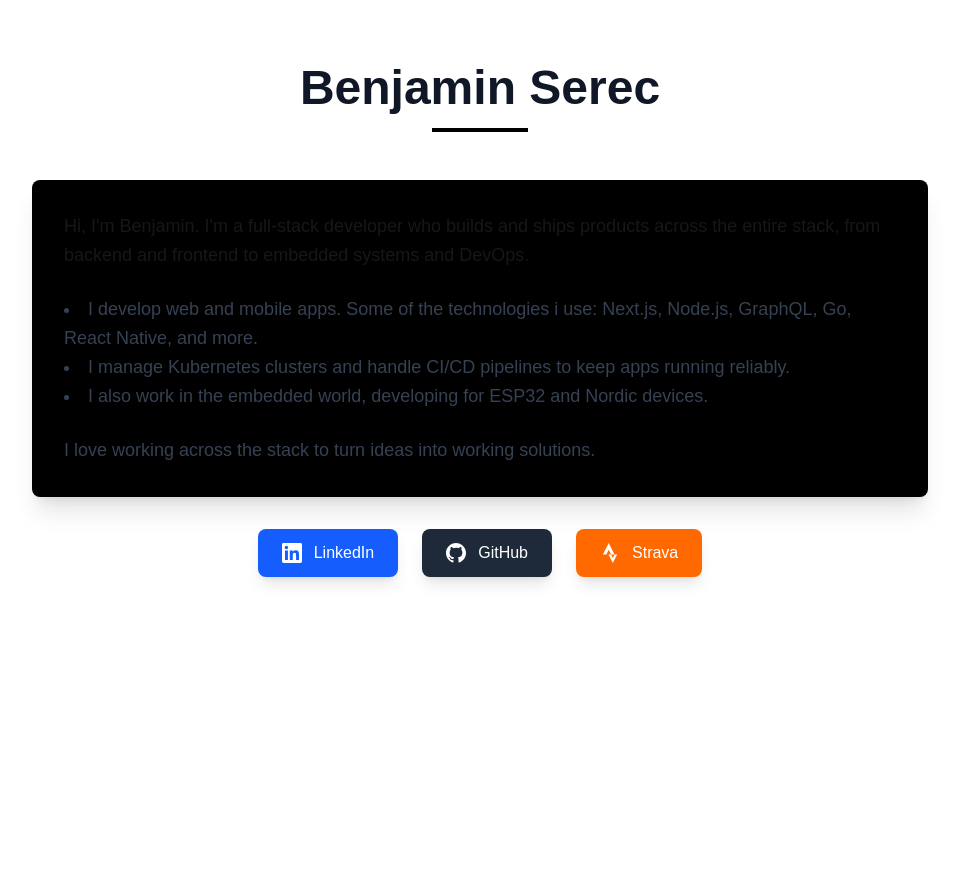
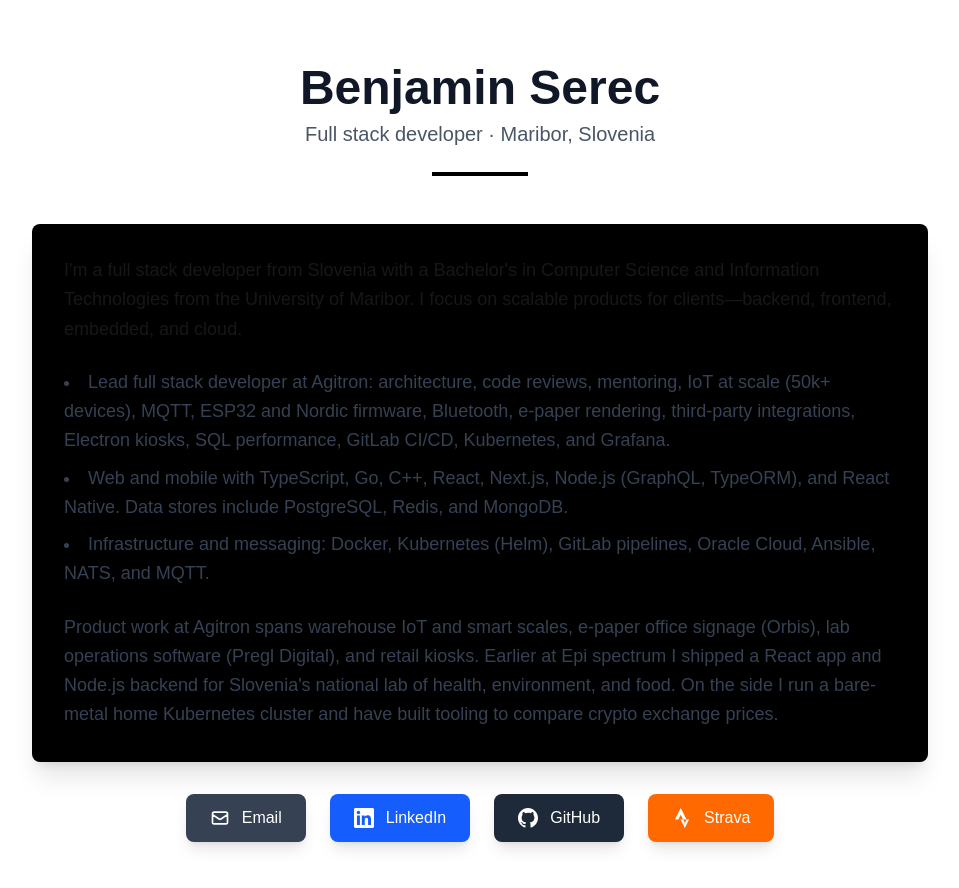
Before and after one commit to benjoboy/portfolio, a Next.js app: page / in a window 1280 px wide. Shown: the top 888 px of the page, without its empty margins (160-1119 px from the left). Before the commit the page ends 800 px from the top, so only its background shows below. Built offline with nearby package versions, Linux system fonts and the light colour scheme.

Commit message:
feat: update personal website layout and content with enhanced developer profile

```diff
--- a/src/app/layout.tsx
+++ b/src/app/layout.tsx
@@ -14,8 +14,9 @@
 })
 
 export const metadata: Metadata = {
-    title: "Benjamin Serec",
-    description: "Benjamin Serec's personal website",
+    title: "Benjamin Serec — Full stack developer",
+    description:
+        "Full stack developer in Maribor, Slovenia. TypeScript, Go, React, Next.js, Kubernetes, IoT. Bachelor CS, University of Maribor.",
     icons: {
         icon: "/icon.svg",
     },
--- a/src/app/page.tsx
+++ b/src/app/page.tsx
@@ -5,9 +5,12 @@
                 <div className="max-w-4xl mx-auto">
                     {/* Header Section */}
                     <div className="text-center mb-12">
-                        <h1 className="text-5xl font-bold text-gray-900 dark:text-white mb-4">
+                        <h1 className="text-5xl font-bold text-gray-900 dark:text-white mb-2">
                             Benjamin Serec
                         </h1>
+                        <p className="text-xl text-gray-600 dark:text-gray-400 mb-6">
+                            Full stack developer · Maribor, Slovenia
+                        </p>
                         <div className="w-24 h-1 bg-black dark:bg-white mx-auto mb-8"></div>
                     </div>
 
@@ -15,35 +18,65 @@
                     <div className="bg-black dark:bg-black-800 rounded-lg shadow-xl p-8 mb-8">
                         <div className="prose prose-lg max-w-none dark:prose-invert">
                             <p className="text-black-700 dark:text-gray-300 leading-relaxed text-lg mb-6">
-                                Hi, I&apos;m Benjamin. I&apos;m a full-stack developer who builds
-                                and ships products across the entire stack, from backend and
-                                frontend to embedded systems and DevOps.
+                                I&apos;m a full stack developer from Slovenia with a Bachelor&apos;s
+                                in Computer Science and Information Technologies from the
+                                University of Maribor. I focus on scalable products for
+                                clients—backend, frontend, embedded, and cloud.
                             </p>
 
-                            <ul className="text-gray-700 dark:text-gray-300 leading-relaxed text-lg mb-6 space-y-0 list-disc list-inside">
+                            <ul className="text-gray-700 dark:text-gray-300 leading-relaxed text-lg mb-6 space-y-2 list-disc list-inside">
                                 <li>
-                                    I develop web and mobile apps. Some of the technologies i use:
-                                    Next.js, Node.js, GraphQL, Go, React Native, and more.
+                                    Lead full stack developer at Agitron: architecture, code
+                                    reviews, mentoring, IoT at scale (50k+ devices), MQTT,
+                                    ESP32 and Nordic firmware, Bluetooth, e-paper rendering,
+                                    third-party integrations, Electron
+                                    kiosks, SQL performance, GitLab CI/CD, Kubernetes, and Grafana.
                                 </li>
                                 <li>
-                                    I manage Kubernetes clusters and handle CI/CD pipelines to keep
-                                    apps running reliably.
+                                    Web and mobile with TypeScript, Go, C++, React, Next.js,
+                                    Node.js (GraphQL, TypeORM), and React Native. Data stores
+                                    include PostgreSQL, Redis, and MongoDB.
                                 </li>
                                 <li>
-                                    I also work in the embedded world, developing for ESP32 and
-                                    Nordic devices.
+                                    Infrastructure and messaging: Docker, Kubernetes (Helm), GitLab
+                                    pipelines, Oracle Cloud, Ansible, NATS, and MQTT.
                                 </li>
                             </ul>
 
                             <p className="text-gray-700 dark:text-gray-300 leading-relaxed text-lg">
-                                I love working across the stack to turn ideas into working
-                                solutions.
+                                Product work at Agitron spans warehouse IoT and smart scales,
+                                e-paper office signage (Orbis), lab operations software (Pregl
+                                Digital), and retail kiosks. Earlier at Epi spectrum I shipped a
+                                React app and Node.js backend for Slovenia&apos;s national lab of
+                                health, environment, and food. On the side I run a bare-metal home
+                                Kubernetes cluster and have built tooling to compare crypto
+                                exchange prices.
                             </p>
                         </div>
                     </div>
 
                     {/* Social Links */}
                     <div className="flex justify-center gap-6 flex-wrap">
+                        <a
+                            href="mailto:serec.benjamin@gmail.com"
+                            className="group flex items-center gap-3 bg-gray-700 hover:bg-gray-600 text-white px-6 py-3 rounded-lg transition-all duration-300 hover:scale-105 shadow-lg"
+                        >
+                            <svg
+                                className="w-5 h-5"
+                                fill="none"
+                                stroke="currentColor"
+                                strokeWidth="2"
+                                viewBox="0 0 24 24"
+                            >
+                                <path
+                                    strokeLinecap="round"
+                                    strokeLinejoin="round"
+                                    d="M3 8l7.89 5.26a2 2 0 002.22 0L21 8M5 19h14a2 2 0 002-2V7a2 2 0 00-2-2H5a2 2 0 00-2 2v10a2 2 0 002 2z"
+                                />
+                            </svg>
+                            Email
+                        </a>
+
                         <a
                             href="https://www.linkedin.com/in/benjamin-serec/"
                             target="_blank"
```
